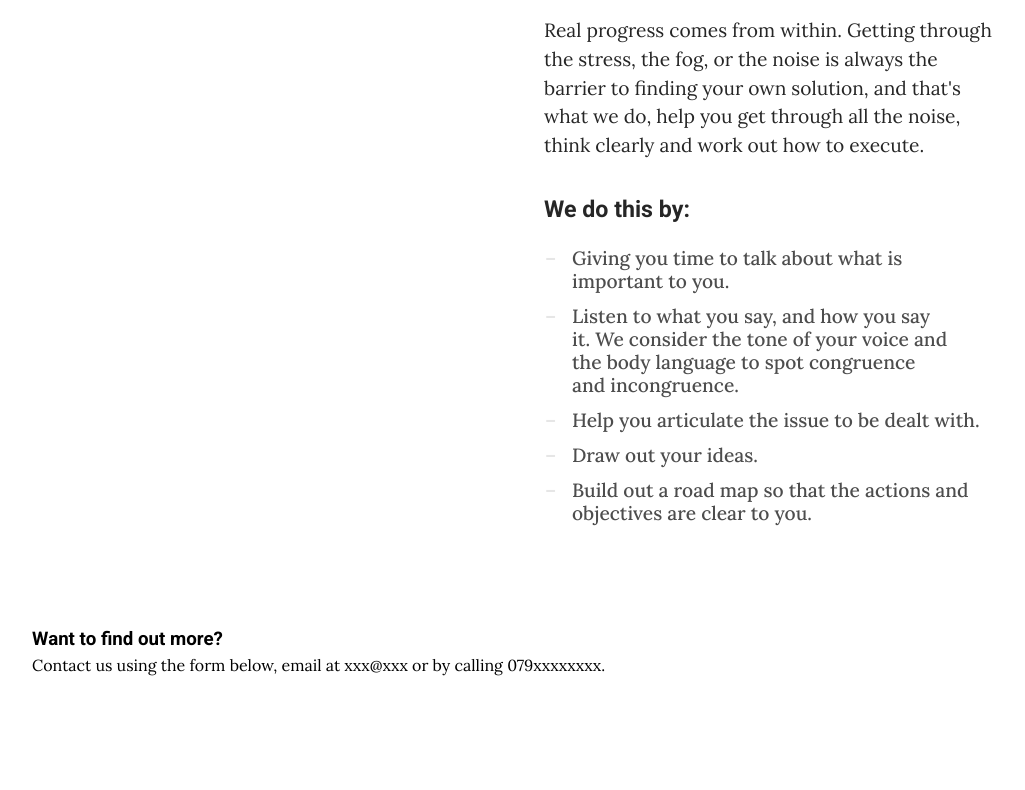
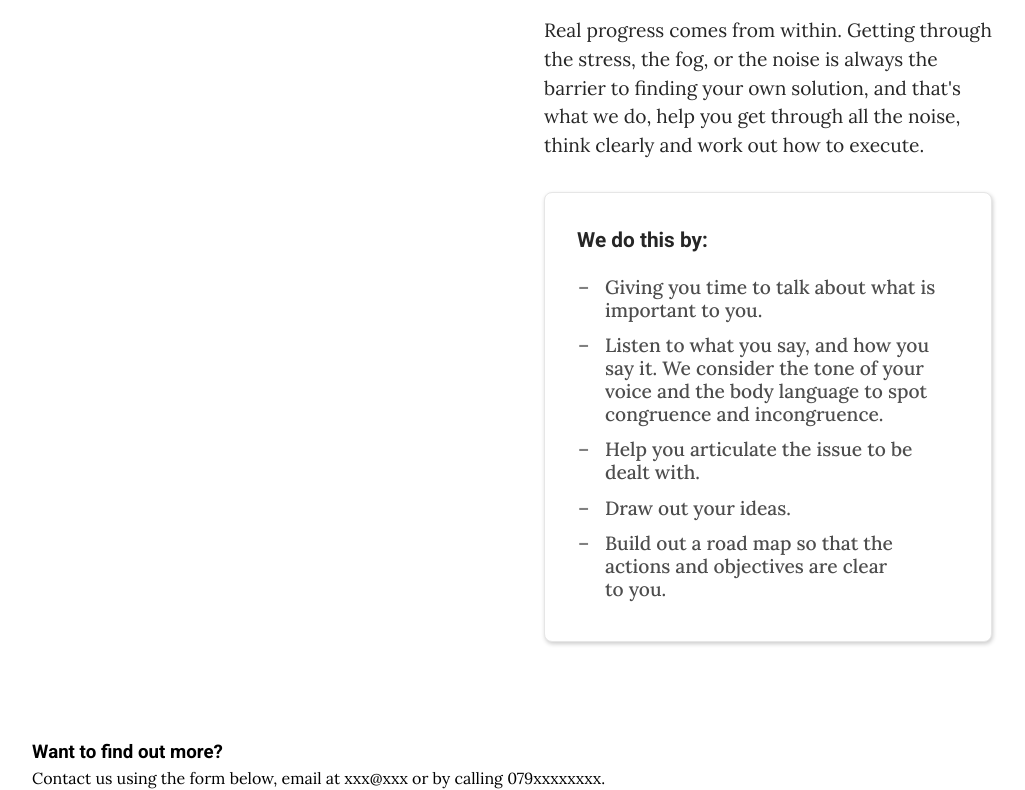
Before and after one commit to CJohnston079/cluny-house-consulting, a React (Vite) app: page / in a window 1280 px wide. Shown: the part 610-1400 px from the top of the page, without its empty margins (128-1153 px from the left). Before the commit the page ends 1287 px from the top, so only its background shows below. Built offline with nearby package versions, Linux system fonts and the light colour scheme.

Commit message:
Feat: update styling for `List` component

```diff
--- a/src/List.css
+++ b/src/List.css
@@ -1,9 +1,16 @@
 .list {
 	margin: 2rem 0;
+	border: solid 1px var(--cl-background-shade-2);
+	border-radius: var(--br-mid);
+	padding: 2rem;
+
+	background-color: var(--cl-background);
+	box-shadow: 1px 2px 4px hsl(0, 0%, 0%, 0.2);
 }
 
 .list__heading {
-	font-size: 1.45rem;
+	margin-bottom: 1rem;
+	font-size: 1.3rem;
 	font-weight: 700;
 	color: var(--cl-foreground-shade);
 }
@@ -13,13 +20,12 @@
 }
 
 .list__items-container {
-	margin: 1rem 0;
 	padding-left: 0.5rem;
 }
 
 .list__item::marker {
 	font-weight: 700;
-	color: var(--cl-background-shade-2);
+	color: var(--cl-midground);
 	transform: scaleY(2);
 }
 
@@ -32,7 +38,6 @@
 	padding: 0.25rem;
 	padding-left: 1rem;
 
-	/* font-family: var(--sans-serif); */
 	font-size: 1.2rem;
 	font-weight: 500;
 	text-wrap: pretty;
```
